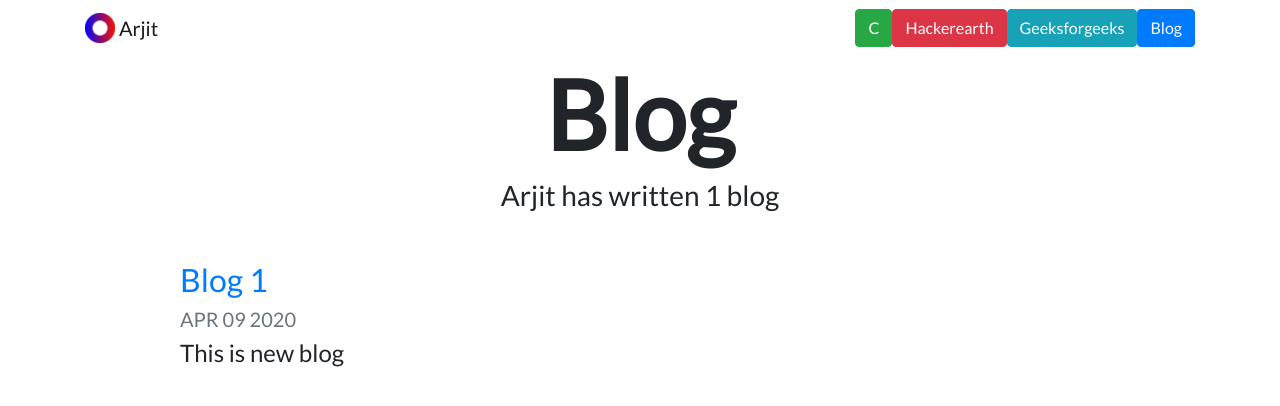
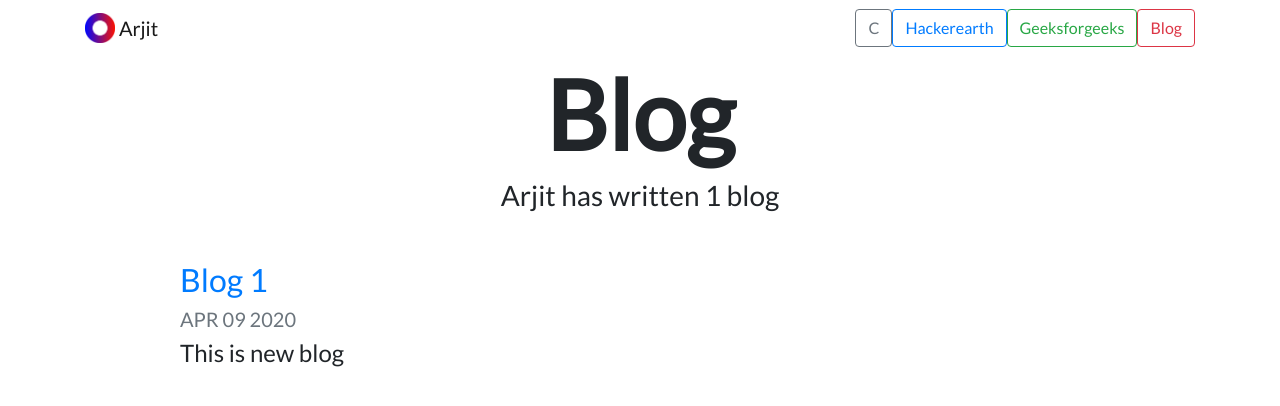
Before and after one commit to 1Arjit007/django3-personal-portfolio, a Django app: page /blog/ in a window 1280 px wide. Shown: the top 406 px of the page. Run offline with Django 3.2, Linux system fonts and the light colour scheme; data comes from the database, SQL or seed files in the repository; some libraries are stand-ins or nearby versions.

Commit message:
Changes the links

```diff
--- a/portfolio/templates/portfolio/base.html
+++ b/portfolio/templates/portfolio/base.html
@@ -33,16 +33,16 @@
       <div class="collapse navbar-collapse text-center" id="navbarNav">
         <ul class="navbar-nav ml-auto">
           <li class="nav-item">
-            <a role="button" href="{% static 'portfolio/CNotesForProfessionals.pdf' %}" class="btn btn-success">C</a>
+            <a role="button" href="{% static 'portfolio/CNotesForProfessionals.pdf' %}" class="btn btn-outline-secondary">C</a>
           </li>
           <li class="nav-item">
-            <a role="button" href="https://www.hackerearth.com/challenges/" target="_blank" class="btn btn-danger">Hackerearth</a>
+            <a role="button" href="https://www.hackerearth.com/challenges/" target="_blank" class="btn btn-outline-primary">Hackerearth</a>
           </li>
           <li class="nav-item">
-            <a rolr="button" href="https://www.geeksforgeeks.org/" target="_blank" class="btn btn-info">Geeksforgeeks</a>
+            <a rolr="button" href="https://www.geeksforgeeks.org/" target="_blank" class="btn btn-outline-success">Geeksforgeeks</a>
           </li>
           <li>
-            <a role="button" href="{% url 'blog:all_blogs' %}" class="btn btn-primary">Blog</a>
+            <a role="button" href="{% url 'blog:all_blogs' %}" class="btn btn-outline-danger">Blog</a>
           </li>
         </ul>
       </div>
```
